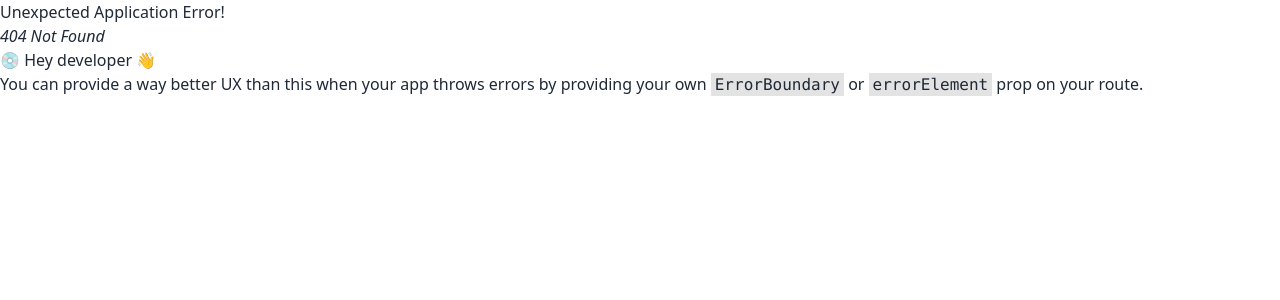
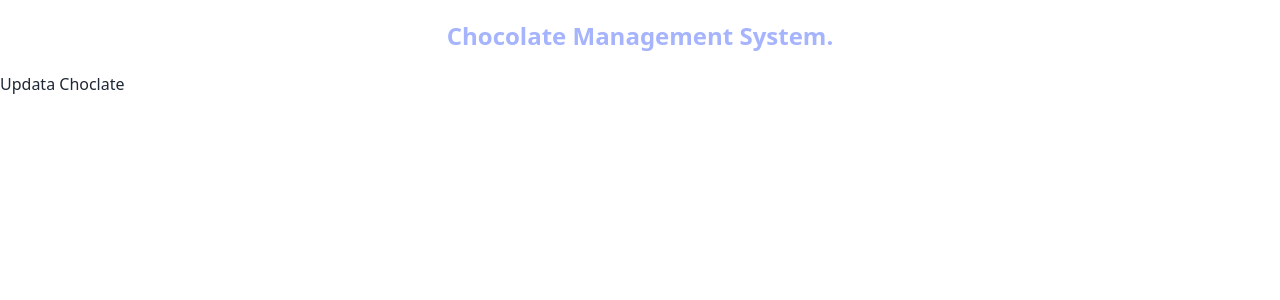
Before and after one commit to vatiza/Chocolate-Management-Client, a React (Vite) app: page /edit in a window 1280 px wide. Before the commit this address had no page. Shown: the top 300 px of the page. Built offline with nearby package versions, Linux system fonts and the light colour scheme.

Commit message:
update choclate  path add

```diff
--- a/src/assets/Components/Chocolate.jsx
+++ b/src/assets/Components/Chocolate.jsx
@@ -4,12 +4,10 @@ import { FiPlus } from "react-icons/fi";
 import { FaEdit } from "react-icons/fa";
 import { MdDelete } from "react-icons/md";
 import Swal from "sweetalert2";
-import { useState } from "react";
 
 const Chocolate = () => {
   const chocolates = useLoaderData();
   console.log(chocolates);
-  const [coclate, setCoclate] = useState(chocolates);
 
   const handleDelete = (id) => {
     Swal.fire({
@@ -76,9 +74,11 @@ const Chocolate = () => {
                   <td>{chocolate.country}</td>
                   <td>{chocolate.category}</td>
                   <th>
-                    <button className="btn btn-ghost btn-xs">
-                      <FaEdit></FaEdit>
-                    </button>
+                    <Link to="/edit">
+                      <button className="btn btn-ghost btn-xs">
+                        <FaEdit></FaEdit>
+                      </button>
+                    </Link>
                     <button
                       onClick={() => handleDelete(chocolate._id)}
                       className="btn btn-ghost btn-xs"
--- /dev/null
+++ b/src/assets/Components/EditChocolate.jsx
@@ -0,0 +1,9 @@
+const EditChocolate = () => {
+  return (
+    <div>
+      <h1>Updata Choclate</h1>
+    </div>
+  );
+};
+
+export default EditChocolate;
--- a/src/main.jsx
+++ b/src/main.jsx
@@ -5,6 +5,7 @@ import "./index.css";
 import Chocolate from "./assets/Components/Chocolate";
 import AddNewChocolate from "./assets/Components/AddNewChocolate";
 import Main from "./assets/Components/Main";
+import EditChocolate from "./assets/Components/EditChocolate";
 
 const router = createBrowserRouter([
   {
@@ -20,6 +21,10 @@ const router = createBrowserRouter([
         path: "/addnew",
         element: <AddNewChocolate></AddNewChocolate>,
       },
+      {
+        path: "/edit",
+        element: <EditChocolate></EditChocolate>,
+      },
     ],
   },
 ]);
```
